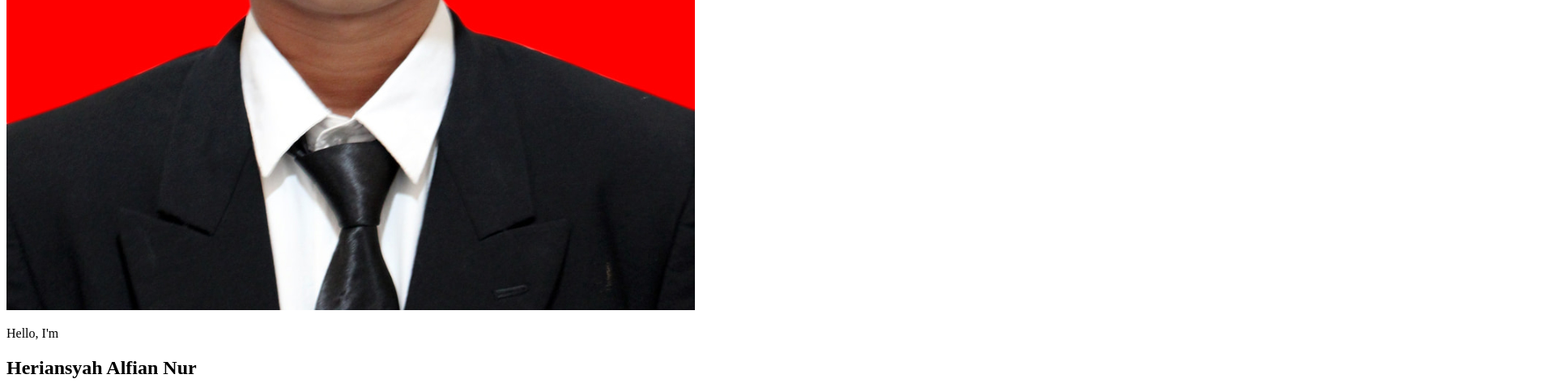
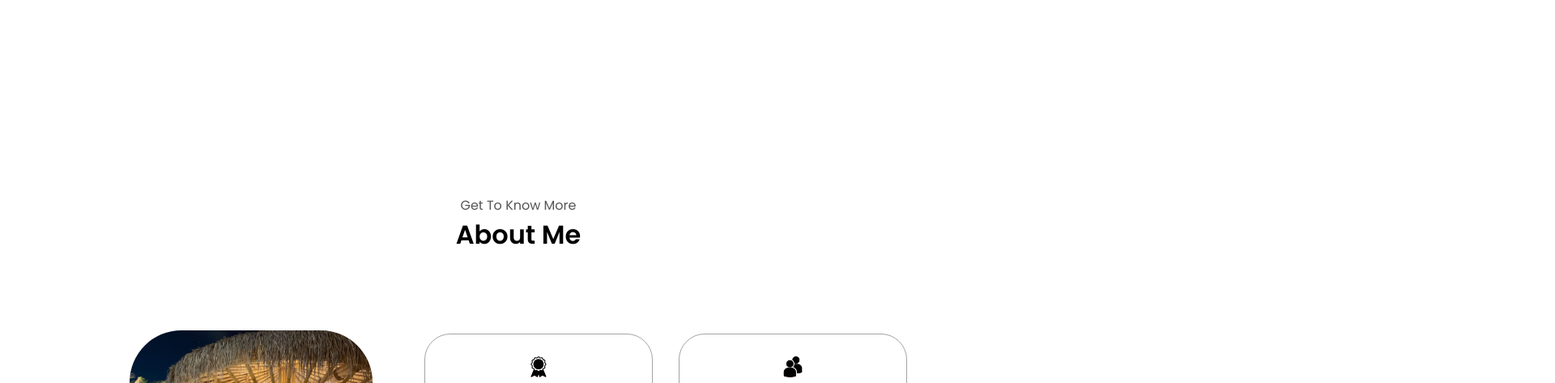
Before and after one commit to Yeanns/My_portofolio, a plain HTML site: page index.html in a window 1280 px wide. Shown: the part 687-1160 px from the top of the page at 81% size, 1920 px wide, since content can reach past the window. Drawn offline with Linux system fonts and the light colour scheme; the site is published under a folder, as on GitHub Pages, so addresses that start at the root find nothing; a script that the page names is missing.

Commit message:
perbaikan bug

```diff
--- a/index.html
+++ b/index.html
@@ -5,8 +5,8 @@
     <meta http-equiv="X-UA-Compatible" content="IE=edge" />
     <meta name="viewport" content="width=device-width, initial-scale=1.0" />
     <title>My Portfolio</title>
-    <link rel="stylesheet" href="/styles/style.css" />
-    <link rel="stylesheet" href="/styles/mediaqueries.css" />
+    <link rel="stylesheet" href="style.css" />
+    <link rel="stylesheet" href="mediaqueries.css" />
   </head>
   <body>
     <nav id="desktop-nav">
```
Also changed, not shown: mediaqueries.css (renamed from styles/mediaqueries.css), style.css (renamed from styles/style.css).
